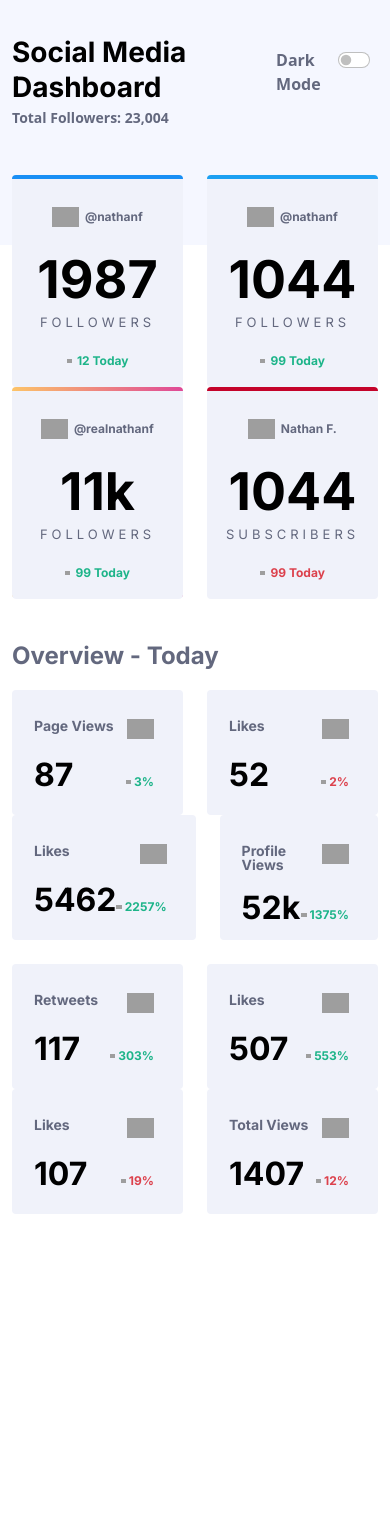
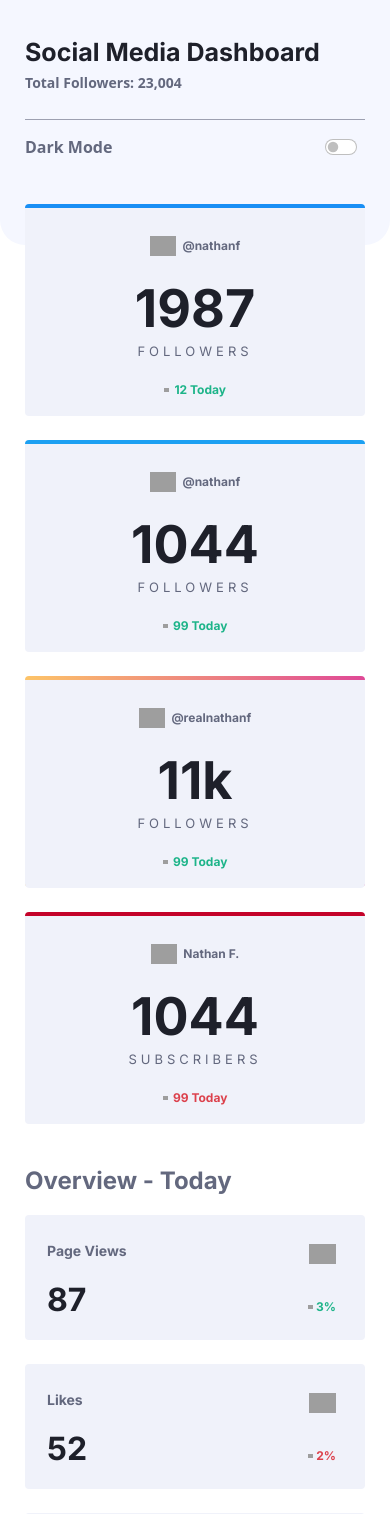
Before and after one commit to mannamar/soc-med-dash, a React (Create React App) app: page / in a window 390 px wide. Shown: the top 1514 px of the page. Before the commit the page ends 1214 px from the top, so only its background shows below. Built offline with nearby package versions, Linux system fonts and the light colour scheme; grey boxes are pictures that could not be loaded.

Commit message:
Responsiveness done

```diff
--- a/src/App.css
+++ b/src/App.css
@@ -10,7 +10,7 @@
   --red-text: hsl(356, 69%, 56%);
 
   --bg-color: white;
-  --text-color: black;
+  --text-color: hsl(230, 17%, 14%);
   --card-bg: hsl(227, 47%, 96%);
   --gray-text: hsl(228, 12%, 44%);
   --ov-text: hsl(228, 12%, 44%);
@@ -85,4 +85,5 @@ p {
   width: 100%;
   position: absolute;
   z-index: -1;
+  border-radius: 0 0 25px 25px;
 }
--- a/src/components/BottomRow.css
+++ b/src/components/BottomRow.css
@@ -1,6 +1,8 @@
 .botRowCont {
     max-width: 1110px;
     padding-top: 45px;
+    padding-left: 25px;
+    padding-right: 25px;
 }
 
 .botTitle {
--- a/src/components/BottomRow.js
+++ b/src/components/BottomRow.js
@@ -15,32 +15,32 @@ export default function BottomRow() {
 
             <p className='botTitle'>Overview - Today</p>
 
-            <Row className="gx-4">
-                <Col>
+            <Row className="g-4">
+                <Col xs={12} md={6} lg={3}>
                     <SmallCard icon={fbIcon} text='Page Views' num='87' arrow={upIcon} percent='3' textColor='green-text'/>
                 </Col>
-                <Col>
+                <Col xs={12} md={6} lg={3}>
                     <SmallCard icon={fbIcon} text='Likes' num='52' arrow={downIcon} percent='2' textColor='red-text'/>
                 </Col>
-                <Col>
+                <Col xs={12} md={6} lg={3}>
                     <SmallCard icon={igIcon} text='Likes' num='5462' arrow={upIcon} percent='2257' textColor='green-text'/>
                 </Col>
-                <Col>
+                <Col xs={12} md={6} lg={3}>
                     <SmallCard icon={igIcon} text='Profile Views' num='52k' arrow={upIcon} percent='1375' textColor='green-text'/>
                 </Col>
             </Row>
 
-            <Row className="gx-4 pt-4">
-                <Col>
+            <Row className="g-4 pt-4">
+                <Col xs={12} md={6} lg={3}>
                     <SmallCard icon={twIcon} text='Retweets' num='117' arrow={upIcon} percent='303' textColor='green-text'/>
                 </Col>
-                <Col>
+                <Col xs={12} md={6} lg={3}>
                     <SmallCard icon={twIcon} text='Likes' num='507' arrow={upIcon} percent='553' textColor='green-text'/>
                 </Col>
-                <Col>
+                <Col xs={12} md={6} lg={3}>
                     <SmallCard icon={ytIcon} text='Likes' num='107' arrow={downIcon} percent='19' textColor='red-text'/>
                 </Col>
-                <Col>
+                <Col xs={12} md={6} lg={3}>
                     <SmallCard icon={ytIcon} text='Total Views' num='1407' arrow={downIcon} percent='12' textColor='red-text'/>
                 </Col>
             </Row>
--- a/src/components/Header.css
+++ b/src/components/Header.css
@@ -15,6 +15,8 @@
 
 .headCont {
     max-width: 1110px;
+    padding-left: 25px;
+    padding-right: 25px;
 }
 
 .switchCont {
@@ -25,3 +27,35 @@
     font-weight: 700;
     color: var(--gray-text);
 }
+
+.toggle {
+    margin-left: 13px;
+}
+
+hr {
+    opacity: 60%;
+    color: hsl(228, 12%, 44%);
+    margin-top: 24px;
+    margin-bottom: 0;
+}
+
+@media screen and (max-width: 575px) {
+    .headCont {
+        /* background-color: black; */
+        justify-content: left;
+        flex-direction: column;
+    }
+
+    .switchCont {
+        padding-top: 15px;
+        justify-content: space-between;
+    }
+
+    .title {
+        font-size: 25px;
+    }
+
+    .toggle {
+        margin-left: 0;
+    }
+}
--- a/src/components/Header.js
+++ b/src/components/Header.js
@@ -26,9 +26,10 @@ export default function Header() {
                     <p className="subTitle">Total Followers: 23,004</p>
                 </div>
 
+                <hr></hr>
                 <div className="switchCont d-flex">
                     <p className="switchText">Dark Mode</p>
-                    <Form.Switch onChange={toggleTheme}/>
+                    <Form.Switch onChange={toggleTheme} className="toggle"/>
                 </div>
 
             </Container>
--- a/src/components/TopRow.css
+++ b/src/components/TopRow.css
@@ -1,4 +1,6 @@
 .topRowCont {
     max-width: 1110px;
     padding-top: 45px;
+    padding-left: 25px;
+    padding-right: 25px;
 }
--- a/src/components/TopRow.js
+++ b/src/components/TopRow.js
@@ -11,17 +11,17 @@ import downIcon from '../assets/images/icon-down.svg';
 export default function TopRow() {
     return (
         <Container className="topRowCont">
-            <Row className="gx-4">
-                <Col>
+            <Row className="gx-4 gy-4">
+                <Col xs={12} md={6} lg={3}>
                     <BigCard icon={fbIcon} user='@nathanf' num='1987' type='FOLLOWERS' arrow={upIcon} textColor='green-text' numChange='12' border='fb-border'/>
                 </Col>
-                <Col>
+                <Col xs={12} md={6} lg={3}>
                     <BigCard icon={twIcon} user='@nathanf' num='1044' type='FOLLOWERS' arrow={upIcon} textColor='green-text' numChange='99' border='tw-border'/>
                 </Col>
-                <Col>
+                <Col xs={12} md={6} lg={3}>
                     <BigCard icon={igIcon} user='@realnathanf' num='11k' type='FOLLOWERS' arrow={upIcon} textColor='green-text' numChange='99' border='ig-border'/>
                 </Col>
-                <Col>
+                <Col xs={12} md={6} lg={3}>
                     <BigCard icon={ytIcon} user='Nathan F.' num='1044' type='SUBSCRIBERS' arrow={downIcon} textColor='red-text' numChange='99' border='yt-border'/>
                 </Col>
             </Row>
```
